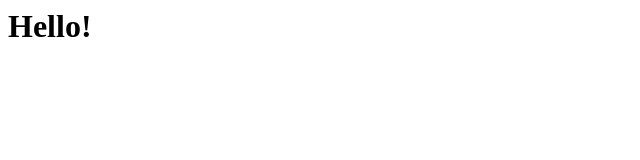
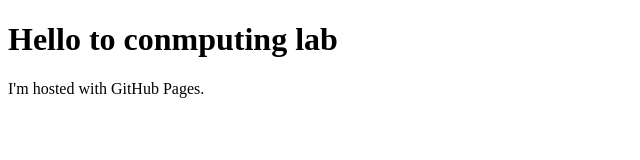
Before and after one commit to agarwalh96/computing_lab, a plain HTML site: page index.html in a window 1280 px wide. Shown: the whole page, without its empty margins (0-640 px from the left). Drawn offline with Linux system fonts and the light colour scheme.

Commit message:
Update index.html

```diff
--- a/index.html
+++ b/index.html
@@ -1 +1,7 @@
-<h1> Hello!</h1>
+<!DOCTYPE html>
+<html>
+<body>
+<h1>Hello to conmputing lab</h1>
+<p>I'm hosted with GitHub Pages.</p>
+</body>
+</html>
```
